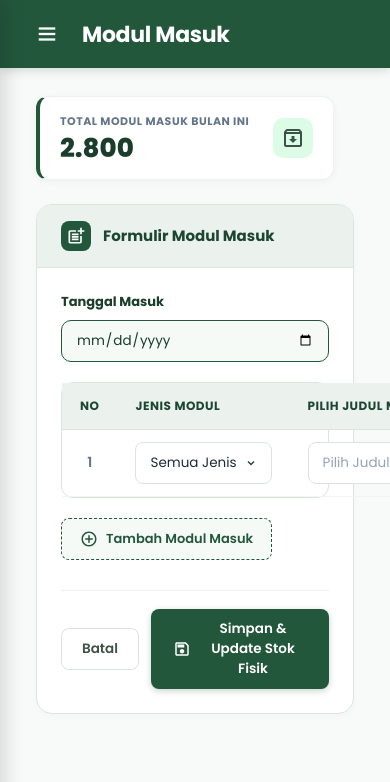
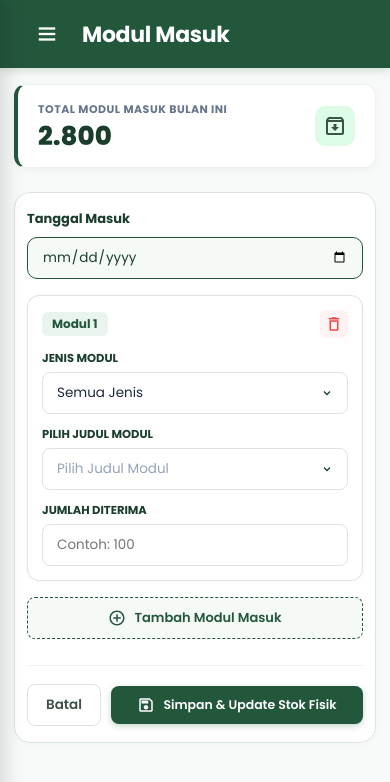
Before and after one commit to yohanaabigaill/Inventory-Pembelajaran, a React (Vite) app: page /modul-masuk in a window 390 px wide. Shown: the top 782 px of the page. Built offline with nearby package versions, Linux system fonts and the light colour scheme.

Commit message:
perbaiki responsif di mobile

```diff
--- a/src/index.css
+++ b/src/index.css
@@ -309,6 +309,72 @@ select option:active {
   .table-jenis-modul td.td-jenis {
     padding: 12px 10px !important;
   }
+
+  /* Modul Masuk Mobile Responsive */
+  .stat-card-responsive-modul {
+    width: 100% !important;
+    max-width: 100% !important;
+    min-width: 0 !important;
+    box-sizing: border-box !important;
+  }
+
+  .tanggal-masuk-wrapper-responsive {
+    max-width: 100% !important;
+    width: 100% !important;
+    box-sizing: border-box !important;
+  }
+
+  .form-container-responsive {
+    padding: 16px 12px !important;
+    gap: 16px !important;
+  }
+
+  .modul-masuk-desktop-table {
+    display: none !important;
+  }
+
+  .modul-masuk-mobile-cards {
+    display: flex !important;
+    flex-direction: column !important;
+    gap: 14px !important;
+  }
+
+  .btn-tambah-baris-responsive {
+    width: 100% !important;
+    justify-content: center !important;
+    box-sizing: border-box !important;
+  }
+
+  .form-actions-responsive {
+    display: flex !important;
+    width: 100% !important;
+    gap: 10px !important;
+    box-sizing: border-box !important;
+    align-items: center !important;
+  }
+
+  .btn-batal-responsive {
+    flex: 0 0 auto !important;
+    padding: 10px 18px !important;
+    box-sizing: border-box !important;
+  }
+
+  .btn-simpan-responsive {
+    flex: 1 !important;
+    justify-content: center !important;
+    padding: 10px 12px !important;
+    font-size: 12.5px !important;
+    box-sizing: border-box !important;
+    white-space: nowrap !important;
+  }
+}
+
+.modul-masuk-desktop-table {
+  display: block;
+}
+
+.modul-masuk-mobile-cards {
+  display: none;
 }
 
 .date-input-clean::-webkit-calendar-picker-indicator {
--- a/src/pages/ModulMasuk.jsx
+++ b/src/pages/ModulMasuk.jsx
@@ -1,4 +1,4 @@
-import React, { useState, useRef, useEffect, useMemo } from 'react';
+import React, { useState, useRef, useEffect } from 'react';
 import Sidebar from '../components/Sidebar';
 import Navbar from '../components/Navbar';
 
@@ -6,7 +6,6 @@ import Navbar from '../components/Navbar';
 import CheckCircleOutlinedIcon from '@mui/icons-material/CheckCircleOutlined';
 import SaveOutlinedIcon from '@mui/icons-material/SaveOutlined';
 import ArchiveOutlinedIcon from '@mui/icons-material/ArchiveOutlined';
-import PostAddOutlinedIcon from '@mui/icons-material/PostAddOutlined';
 import AddCircleOutlineOutlinedIcon from '@mui/icons-material/AddCircleOutlineOutlined';
 import DeleteOutlineOutlinedIcon from '@mui/icons-material/DeleteOutlineOutlined';
 
@@ -128,7 +127,7 @@ function CustomDropdown({
     <div
       ref={containerRef}
       className={`custom-dropdown-container ${className}`}
-      style={{ position: 'relative', userSelect: 'none', ...style }}
+      style={{ position: 'relative', userSelect: 'none', zIndex: isOpen ? 100 : 1, ...style }}
     >
       <div
         onClick={() => setIsOpen(!isOpen)}
@@ -308,11 +307,6 @@ export default function ModulMasuk() {
     }, 3500);
   };
 
-  // Total Form
-  const totalQtyForm = useMemo(() => {
-    return modulItems.reduce((sum, it) => sum + (Number(it.jumlahDiterima) || 0), 0);
-  }, [modulItems]);
-
   // Tambah Baris
   const handleTambahBaris = () => {
     setModulItems((prev) => [
@@ -477,7 +471,7 @@ export default function ModulMasuk() {
         />
 
         {/* Content */}
-        <main style={styles.contentBody}>
+        <main style={styles.contentBody} className="content-body-responsive">
           {/* Toast */}
           {notification && (
             <div
@@ -492,7 +486,7 @@ export default function ModulMasuk() {
           )}
 
           {/* Card Total */}
-          <div style={styles.statCard}>
+          <div style={styles.statCard} className="stat-card-responsive-modul">
             <div style={styles.statLeft}>
               <div style={styles.statLabel}>TOTAL MODUL MASUK BULAN INI</div>
               <div style={styles.statValue}>
@@ -506,20 +500,10 @@ export default function ModulMasuk() {
 
           {/* Card Form */}
           <div style={styles.card}>
-            {/* Header */}
-            <div style={styles.cardHeader}>
-              <div style={styles.cardHeaderLeft}>
-                <div style={styles.headerIconBox}>
-                  <PostAddOutlinedIcon sx={{ fontSize: 20, color: '#ffffff' }} />
-                </div>
-                <h2 style={styles.cardTitle}>Formulir Modul Masuk</h2>
-              </div>
-            </div>
-
             {/* Form */}
-            <form onSubmit={handleSimpan} noValidate style={styles.formContainer}>
+            <form onSubmit={handleSimpan} noValidate style={styles.formContainer} className="form-container-responsive">
               {/* Tanggal Masuk */}
-              <div style={styles.tanggalMasukWrapper}>
+              <div style={styles.tanggalMasukWrapper} className="tanggal-masuk-wrapper-responsive">
                 <label style={styles.label}>Tanggal Masuk</label>
                 <input
                   type="date"
@@ -544,8 +528,8 @@ export default function ModulMasuk() {
                 )}
               </div>
 
-              {/* Tabel Input Modul Items */}
-              <div style={styles.tableResponsive}>
+              {/* Desktop */}
+              <div style={styles.tableResponsive} className="modul-masuk-desktop-table">
                 <table style={styles.table}>
                   <colgroup>
                     <col style={{ width: '50px' }} />
@@ -570,22 +554,22 @@ export default function ModulMasuk() {
                         .filter((it) => it.id !== item.id && it.judulModul)
                         .map((it) => it.judulModul);
 
-                      // Opsi judul modul disaring berdasarkan jenisModul
+                      // Filter modul
                       const availableModuls = (!item.jenisModul || item.jenisModul === 'Semua Jenis')
                         ? MASTER_MODULS
                         : MASTER_MODULS.filter((m) => m.kategori === item.jenisModul);
 
-                      // Judul unik
+                      // Opsi judul unik
                       const modulTitleOptions = Array.from(new Set(availableModuls.map((m) => m.nama)));
 
                       return (
                         <tr key={item.id} style={styles.tr}>
-                          {/* NO */}
+                          {/* No */}
                           <td style={{ ...styles.td, textAlign: 'center', fontWeight: '600', color: '#64748b' }}>
                             {index + 1}
                           </td>
 
-                          {/* JENIS MODUL */}
+                          {/* Jenis */}
                           <td style={styles.td}>
                             <CustomDropdown
                               value={item.jenisModul || 'Semua Jenis'}
@@ -605,7 +589,7 @@ export default function ModulMasuk() {
                             />
                           </td>
 
-                          {/* Judul Modul */}
+                          {/* Judul */}
                           <td style={styles.td}>
                             <CustomDropdown
                               value={item.judulModul}
@@ -630,10 +614,11 @@ export default function ModulMasuk() {
                             )}
                           </td>
 
-                          {/* Jumlah Diterima */}
+                          {/* Jumlah */}
                           <td style={styles.td}>
                             <input
                               type="number"
+                              min="1"
                               className="input-focus-green"
                               placeholder="Contoh: 100"
                               value={item.jumlahDiterima}
@@ -648,13 +633,12 @@ export default function ModulMasuk() {
                             )}
                           </td>
 
-                          {/* AKSI (HAPUS) */}
+                          {/* Aksi */}
                           <td style={{ ...styles.td, textAlign: 'center' }}>
                             <button
                               type="button"
                               onClick={() => handleHapusBaris(item.id)}
                               style={styles.btnActionDelete}
-                              title="Hapus baris ini"
                             >
                               <DeleteOutlineOutlinedIcon sx={{ fontSize: 18 }} />
                             </button>
@@ -666,12 +650,134 @@ export default function ModulMasuk() {
                 </table>
               </div>
 
+              {/* Mobile */}
+              <div className="modul-masuk-mobile-cards">
+                {modulItems.map((item, index) => {
+                  const rowErr = itemErrors[item.id] || {};
+                  const otherSelectedTitles = modulItems
+                    .filter((it) => it.id !== item.id && it.judulModul)
+                    .map((it) => it.judulModul);
+
+                  // Filter modul
+                  const availableModuls = (!item.jenisModul || item.jenisModul === 'Semua Jenis')
+                    ? MASTER_MODULS
+                    : MASTER_MODULS.filter((m) => m.kategori === item.jenisModul);
+
+                  // Opsi judul unik
+                  const modulTitleOptions = Array.from(new Set(availableModuls.map((m) => m.nama)));
+
+                  return (
+                    <div
+                      key={item.id}
+                      style={{
+                        backgroundColor: '#ffffff',
+                        border: '1px solid #dce4de',
+                        borderRadius: '12px',
+                        padding: '14px',
+                        display: 'flex',
+                        flexDirection: 'column',
+                        gap: '12px',
+                        boxShadow: '0 1px 4px rgba(0,0,0,0.03)'
+                      }}
+                    >
+                      {/* Header */}
+                      <div style={{ display: 'flex', alignItems: 'center', justifyContent: 'space-between' }}>
+                        <span style={{ fontSize: '12px', fontWeight: '700', color: '#23573c', backgroundColor: '#eaf4ee', padding: '3px 10px', borderRadius: '6px' }}>
+                          Modul {index + 1}
+                        </span>
+                        <button
+                          type="button"
+                          onClick={() => handleHapusBaris(item.id)}
+                          style={styles.btnActionDelete}
+                        >
+                          <DeleteOutlineOutlinedIcon sx={{ fontSize: 18 }} />
+                        </button>
+                      </div>
+
+                      {/* Jenis */}
+                      <div style={{ display: 'flex', flexDirection: 'column', gap: '5px' }}>
+                        <label style={{ fontSize: '11.5px', fontWeight: '700', color: '#1a3e2b', textTransform: 'uppercase' }}>
+                          Jenis Modul
+                        </label>
+                        <CustomDropdown
+                          value={item.jenisModul || 'Semua Jenis'}
+                          onChange={(val) => handleItemChange(item.id, 'jenisModul', val)}
+                          placeholder="Pilih Jenis"
+                          options={KATEGORI_OPTIONS}
+                          withSearch={false}
+                          selectStyle={{
+                            height: '42px',
+                            padding: '0 14px',
+                            borderRadius: '8px',
+                            backgroundColor: '#ffffff',
+                            border: '1px solid #dce4de',
+                            fontSize: '13.5px',
+                            color: '#1e293b'
+                          }}
+                        />
+                      </div>
+
+                      {/* Judul */}
+                      <div style={{ display: 'flex', flexDirection: 'column', gap: '5px' }}>
+                        <label style={{ fontSize: '11.5px', fontWeight: '700', color: '#1a3e2b', textTransform: 'uppercase' }}>
+                          Pilih Judul Modul
+                        </label>
+                        <CustomDropdown
+                          value={item.judulModul}
+                          onChange={(val) => handleItemChange(item.id, 'judulModul', val)}
+                          placeholder="Pilih Judul Modul"
+                          searchPlaceholder="Cari judul modul..."
+                          options={modulTitleOptions}
+                          disabledOptions={otherSelectedTitles}
+                          withSearch={true}
+                          selectStyle={{
+                            height: '42px',
+                            padding: '0 14px',
+                            borderRadius: '8px',
+                            backgroundColor: '#ffffff',
+                            border: `1px solid ${rowErr.judulModul ? '#dc2626' : '#dce4de'}`,
+                            fontSize: '13.5px',
+                            color: item.judulModul ? '#1e293b' : '#94a3b8'
+                          }}
+                        />
+                        {rowErr.judulModul && (
+                          <span style={styles.errorText}>{rowErr.judulModul}</span>
+                        )}
+                      </div>
+
+                      {/* Jumlah */}
+                      <div style={{ display: 'flex', flexDirection: 'column', gap: '5px' }}>
+                        <label style={{ fontSize: '11.5px', fontWeight: '700', color: '#1a3e2b', textTransform: 'uppercase' }}>
+                          Jumlah Diterima
+                        </label>
+                        <input
+                          type="number"
+                          min="1"
+                          className="input-focus-green"
+                          placeholder="Contoh: 100"
+                          value={item.jumlahDiterima}
+                          onChange={(e) => handleItemChange(item.id, 'jumlahDiterima', e.target.value)}
+                          style={{
+                            ...styles.inputJumlah,
+                            borderColor: rowErr.jumlahDiterima ? '#dc2626' : '#dce4de'
+                          }}
+                        />
+                        {rowErr.jumlahDiterima && (
+                          <span style={styles.errorText}>{rowErr.jumlahDiterima}</span>
+                        )}
+                      </div>
+                    </div>
+                  );
+                })}
+              </div>
+
               {/* Tambah Baris */}
               <div>
                 <button
                   type="button"
                   onClick={handleTambahBaris}
                   style={styles.btnTambahBaris}
+                  className="btn-tambah-baris-responsive"
                 >
                   <AddCircleOutlineOutlinedIcon sx={{ fontSize: 18 }} />
                   <span>Tambah Modul Masuk</span>
@@ -679,22 +785,19 @@ export default function ModulMasuk() {
               </div>
 
               {/* Aksi */}
-              <div style={styles.formActions}>
-                {modulItems.length > 1 && totalQtyForm > 0 && (
-                  <div style={styles.itemsSummary}>
-                    Total: <strong>{modulItems.length}</strong> judul modul ({totalQtyForm.toLocaleString('id-ID')} modul)
-                  </div>
-                )}
+              <div style={styles.formActions} className="form-actions-responsive">
                 <button
                   type="button"
                   onClick={handleBatal}
                   style={styles.btnBatal}
+                  className="btn-batal-responsive"
                 >
                   Batal
                 </button>
                 <button
                   type="submit"
                   style={styles.btnSimpan}
+                  className="btn-simpan-responsive"
                 >
                   <SaveOutlinedIcon sx={{ fontSize: 18 }} />
                   <span>Simpan & Update Stok Fisik</span>
@@ -791,36 +894,6 @@ const styles = {
     boxShadow: '0 2px 10px rgba(0, 0, 0, 0.02)',
     overflow: 'visible',
     position: 'relative'
-  },
-  cardHeader: {
-    padding: '16px 24px',
-    display: 'flex',
-    alignItems: 'center',
-    justifyContent: 'space-between',
-    backgroundColor: '#ebf2ed',
-    borderBottom: '1px solid #dce4de',
-    borderTopLeftRadius: '15px',
-    borderTopRightRadius: '15px'
-  },
-  cardHeaderLeft: {
-    display: 'flex',
-    alignItems: 'center',
-    gap: '12px'
-  },
-  headerIconBox: {
-    width: '30px',
-    height: '30px',
-    borderRadius: '8px',
-    backgroundColor: '#23573c',
-    display: 'flex',
-    alignItems: 'center',
-    justifyContent: 'center'
-  },
-  cardTitle: {
-    fontSize: '15px',
-    fontWeight: '700',
-    color: '#1d4632',
-    margin: 0
   },
   // Form
   formContainer: {
@@ -945,12 +1018,6 @@ const styles = {
     paddingTop: '18px',
     borderTop: '1px solid #edf2ef'
   },
-  itemsSummary: {
-    marginRight: 'auto',
-    fontSize: '13.5px',
-    color: '#64748b',
-    fontWeight: '500'
-  },
   btnBatal: {
     backgroundColor: '#ffffff',
     color: '#3d5246',
```
